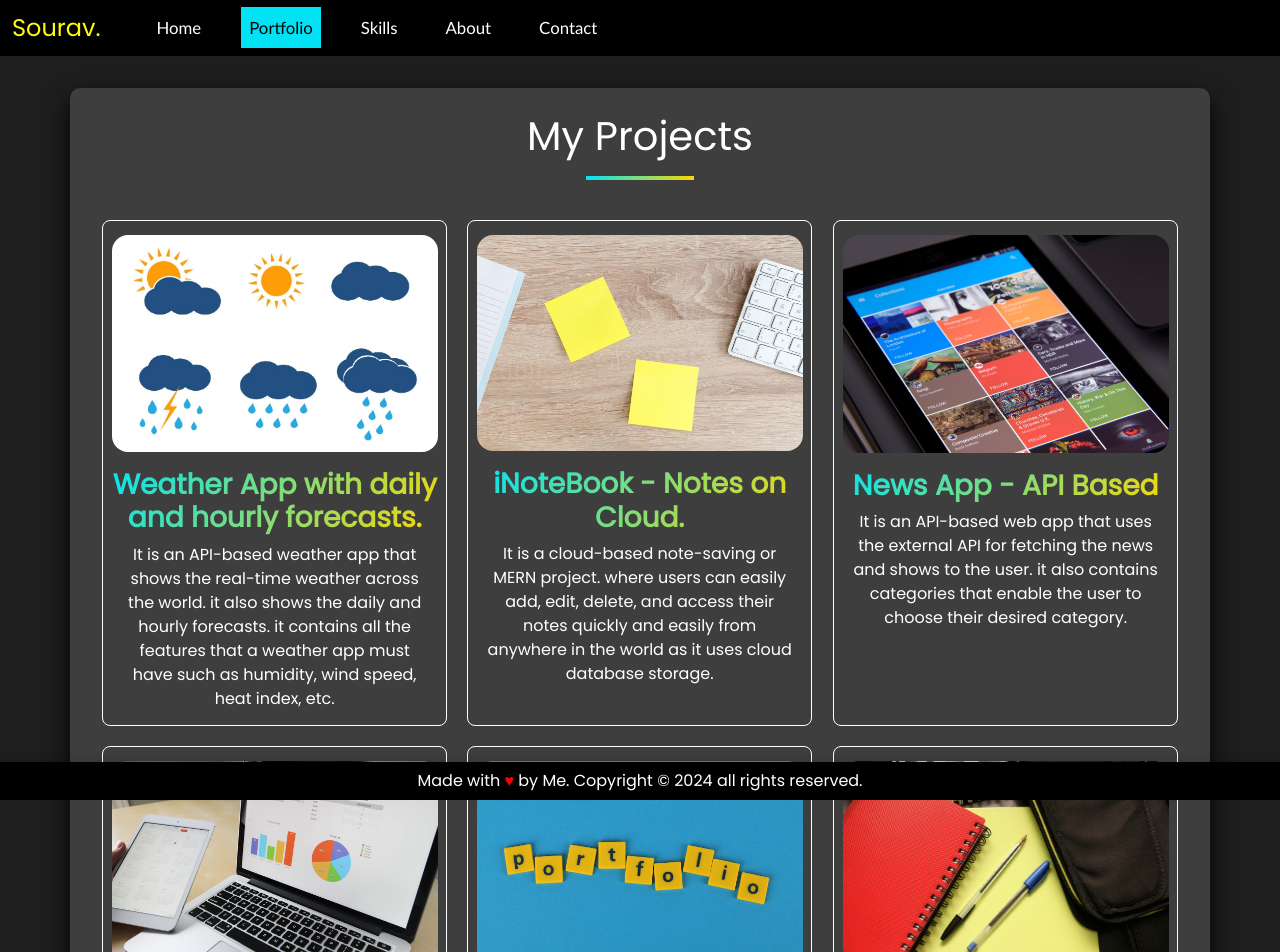
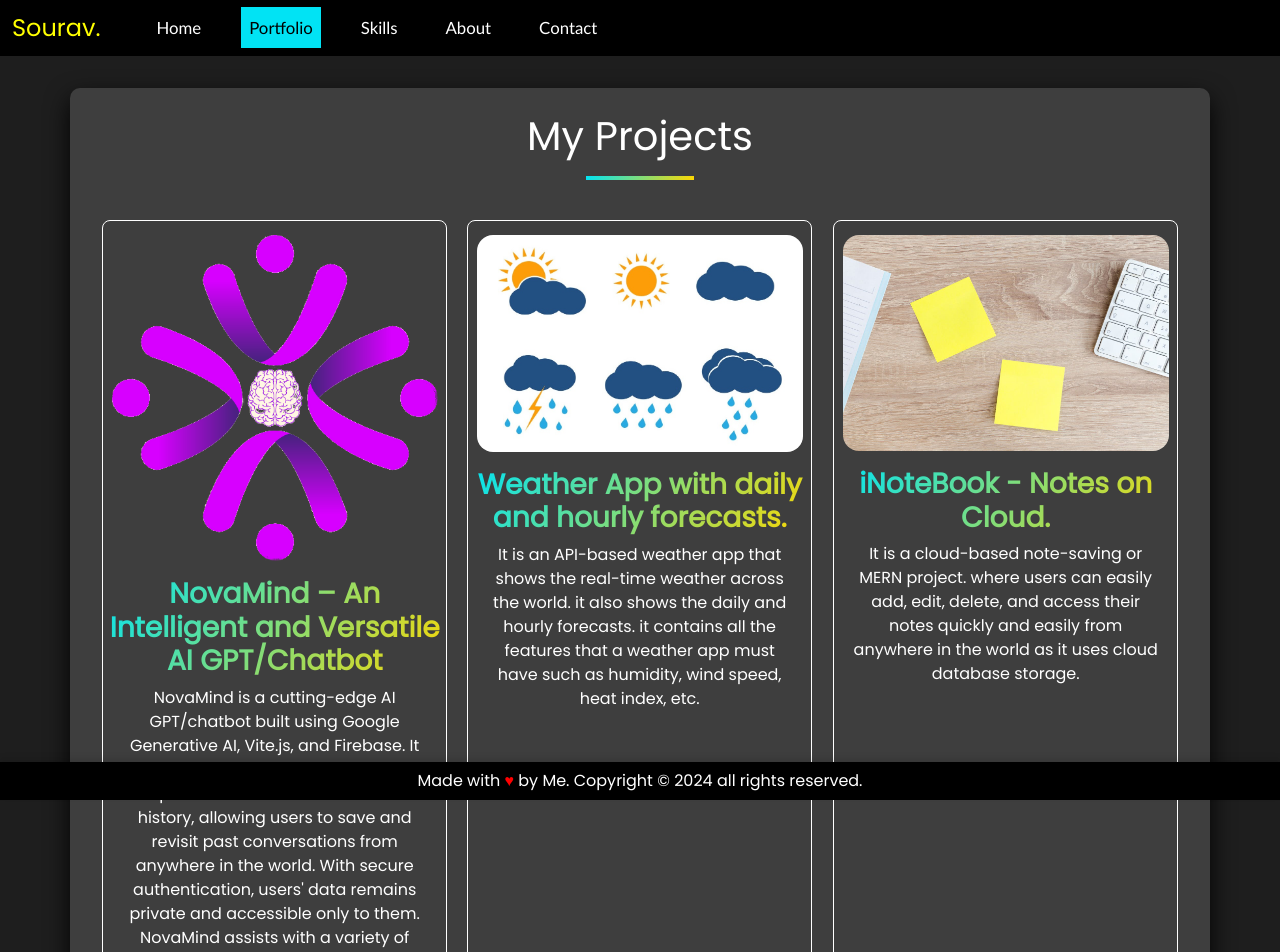
Before and after one commit to iamsouravkumar/portfolio, a React (Create React App) app: page /portfolio in a window 1280 px wide. Shown: the top 952 px of the page. Built offline with nearby package versions, Linux system fonts and the light colour scheme.

Commit message:
add a project

```diff
--- a/src/components/Portfolio.js
+++ b/src/components/Portfolio.js
@@ -3,6 +3,13 @@ import ProjectCard from './ProjectCard';
 
 const Project = () => {
   const myProjects = [
+    {
+      title: 'NovaMind – An Intelligent and Versatile AI GPT/Chatbot',
+      description: "NovaMind is a cutting-edge AI GPT/chatbot built using Google Generative AI, Vite.js, and Firebase. It offers intelligent conversational capabilities with features like chat history, allowing users to save and revisit past conversations from anywhere in the world. With secure authentication, users' data remains private and accessible only to them. NovaMind assists with a variety of tasks, including coding, programming, mathematics, and general queries, all wrapped in a uniquely designed and intuitive UI/UX.",
+      image: '../images/gpt.png',
+      link: 'https://iamsouravkumar.github.io/NovaMind/'
+    },
+
     {
       title: 'Weather App with daily and hourly forecasts.',
       description: 'It is an API-based weather app that shows the real-time weather across the world. it also shows the daily and hourly forecasts. it contains all the features that a weather app must have such as humidity, wind speed, heat index, etc.',
```
Also changed, not shown: public/images/gpt.png (added).
